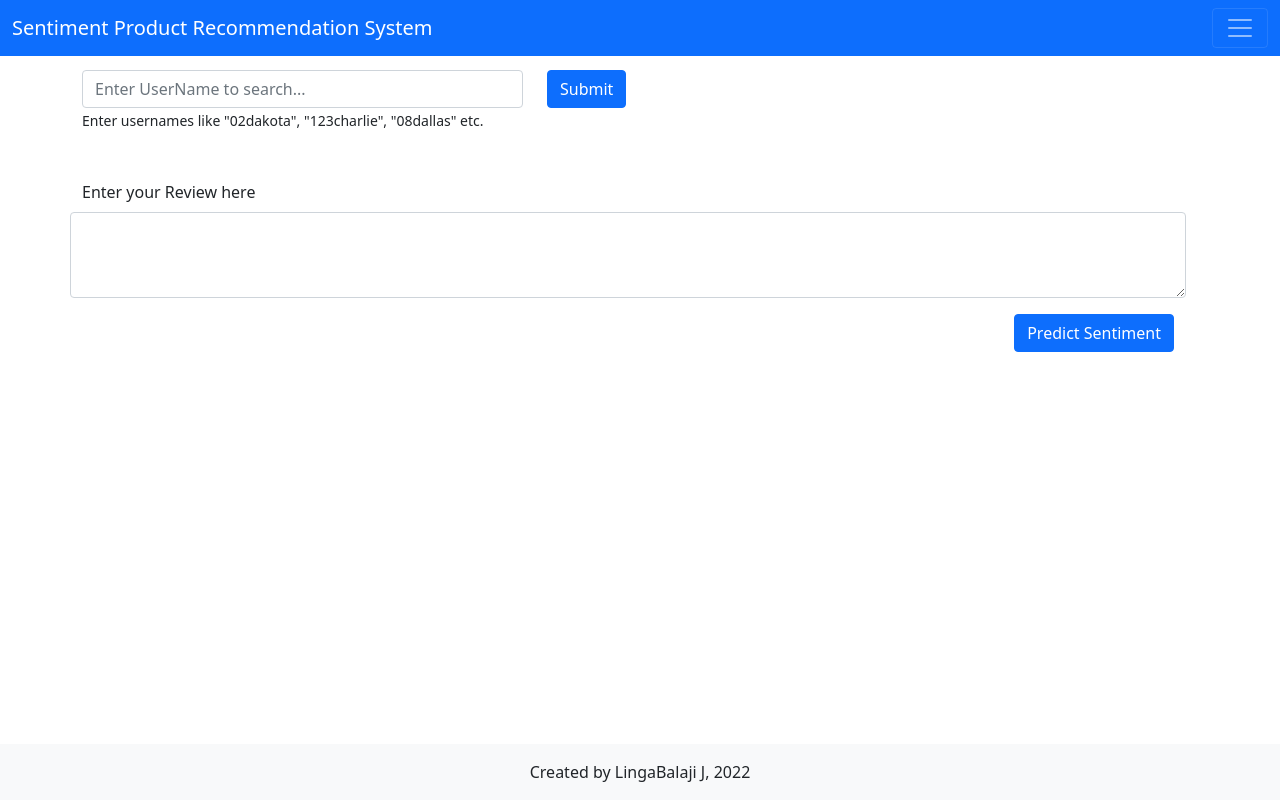
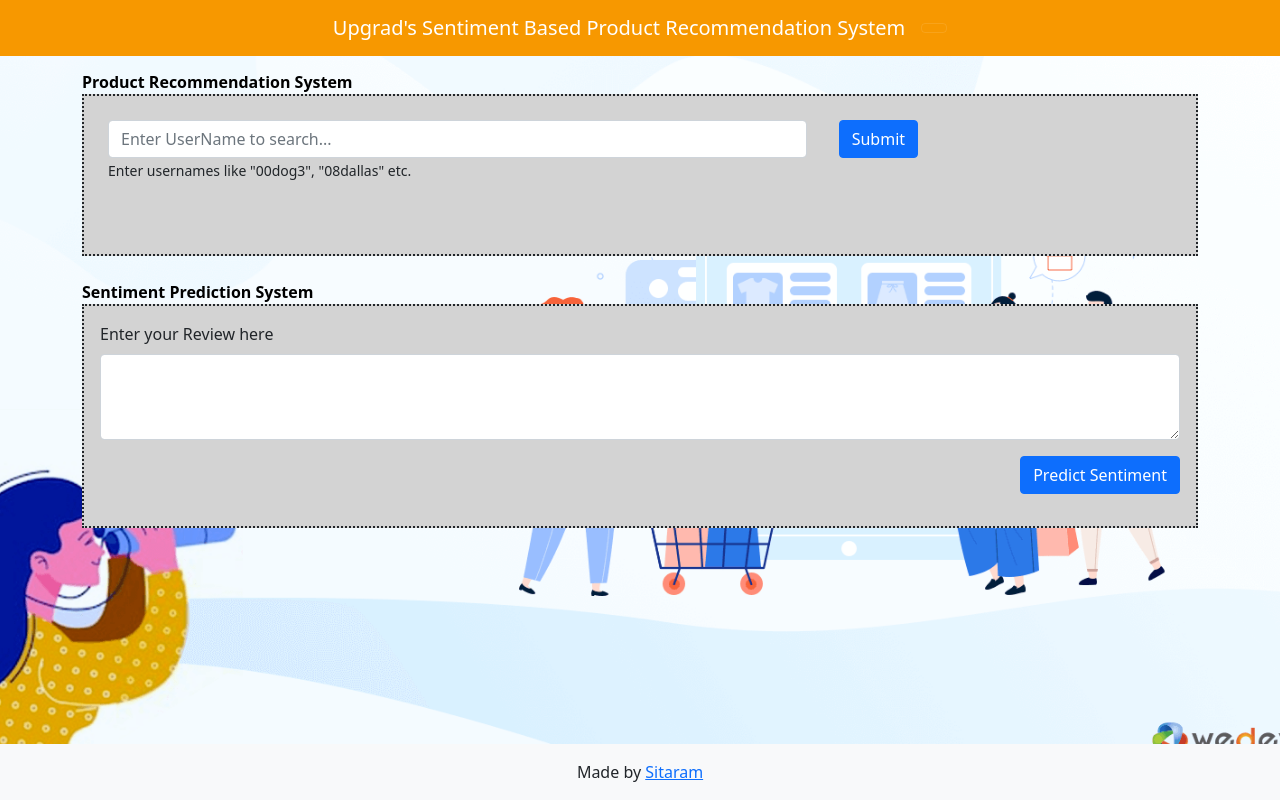
Before and after one commit to satyaram413/sentiment-based-recommendation-system, a Flask app: page / in a window 1280 px wide. Run offline with Flask 2, Linux system fonts and the light colour scheme; parts of the project's set-up code (start-up, migrations or seed data) failed here and were passed over.

Commit message:
UI Modifications

```diff
--- /dev/null
+++ b/static/styles/mainpage.css
@@ -0,0 +1,36 @@
+.navbar-dark .navbar-brand {
+  color: white;
+}
+.navbar > .container-fluid {
+  justify-content: center;
+}
+.bg-primary {
+  background-color: #f79800 !important;
+}
+.border-container {
+  border: 2px dotted black;
+  border-color: revert;
+  background: lightgray;
+}
+body {
+  background: url(/static/Forecasting-the-future-of-eCommerce.png) no-repeat
+    center center fixed;
+  background-size: cover;
+  height: 100%;
+  overflow: hidden;
+}
+.another-container {
+  margin-top: 3vh;
+}
+
+.row {
+  --bs-gutter-x: 0;
+}
+
+.form-class {
+  margin: 1vh;
+}
+.rec-header {
+  color: black;
+  font-weight: 700;
+}
--- a/templates/index.html
+++ b/templates/index.html
@@ -11,6 +11,11 @@
       integrity="sha384-1BmE4kWBq78iYhFldvKuhfTAU6auU8tT94WrHftjDbrCEXSU1oBoqyl2QvZ6jIW3"
       crossorigin="anonymous"
     />
+    <link
+      rel="stylesheet"
+      type="text/css"
+      href="{{ url_for('static',filename='styles/mainpage.css') }}"
+    />
     <title>Sentiment Based Product Recommendation</title>
   </head>
 
@@ -18,7 +23,7 @@
     <nav class="navbar fixed-top navbar-dark bg-primary">
       <div class="container-fluid">
         <a class="navbar-brand" href="#"
-          >Sentiment Product Recommendation System</a
+          >Upgrad's Sentiment Based Product Recommendation System</a
         >
         <button
           class="navbar-toggler"
@@ -28,17 +33,18 @@
           aria-controls="navbarText"
           aria-expanded="false"
           aria-label="Toggle navigation"
-        >
-          <span class="navbar-toggler-icon"></span>
-        </button>
+        ></button>
       </div>
     </nav>
 
     <div class="container" style="margin-top: 70px">
-      <form action="/predict" method="post">
+      <div class="another-container">
+        <span class="rec-header"> Product Recommendation System</span>
+        <div class="border-container">
+          <form action="/predict" method="post" class="form-class">
             <div class="row vstack gap-3">
               <div class="row">
-            <div class="col-sm-5">
+                <div class="col-sm-8 p-3">
                   <input
                     class="form-control"
                     type="text"
@@ -47,10 +53,12 @@
                     placeholder="Enter UserName to search..."
                   />
                   <p>
-                <small>Enter usernames like "02dakota", "123charlie", "08dallas" etc. </small>
+                    <small
+                      >Enter usernames like "00dog3", "08dallas" etc.
+                    </small>
                   </p>
                 </div>
-            <div class="col-sm-2">
+                <div class="col-sm-2 p-3">
                   <input type="submit" class="btn btn-primary" value="Submit" />
                 </div>
               </div>
@@ -87,9 +95,14 @@
               </div>
             </div>
           </form>
+        </div>
+      </div>
+      <div class="another-container">
+        <span class="rec-header"> Sentiment Prediction System</span>
 
+        <div class="border-container">
           <form method="post" action="/predictSentiment">
-        <div class="row vstack gap-3">
+            <div class="row vstack gap-3" style="margin: 2vh">
               <div class="row">
                 <label for="reviewText" class="form-label"
                   >Enter your Review here</label
@@ -124,11 +137,13 @@
             </div>
           </form>
         </div>
+      </div>
+    </div>
   </body>
   <footer class="bg-light text-center text-lg-start fixed-bottom">
     <!-- Copyright -->
     <div class="text-center p-3 bg-light">
-      Created by LingaBalaji J, 2022
+      Made by <a href="https://www.github.com/satyaram413">Sitaram</a>
     </div>
     <!-- Copyright -->
   </footer>
```
Also changed, not shown: static/Forecasting-the-future-of-eCommerce.png (added). Lines whose indentation alone changed are shown as unchanged.
